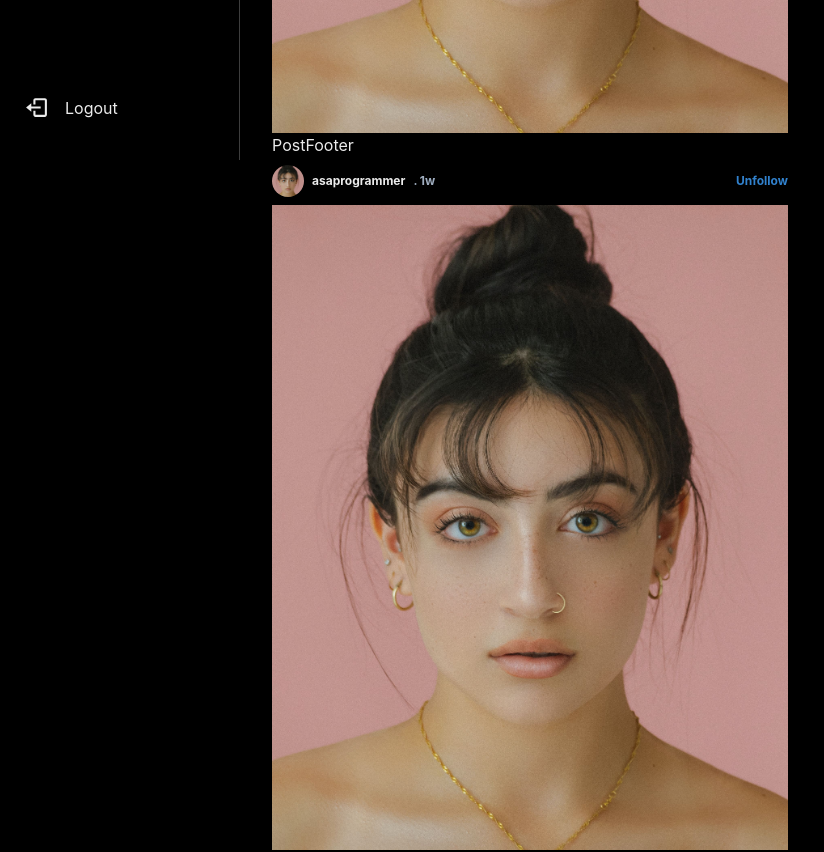
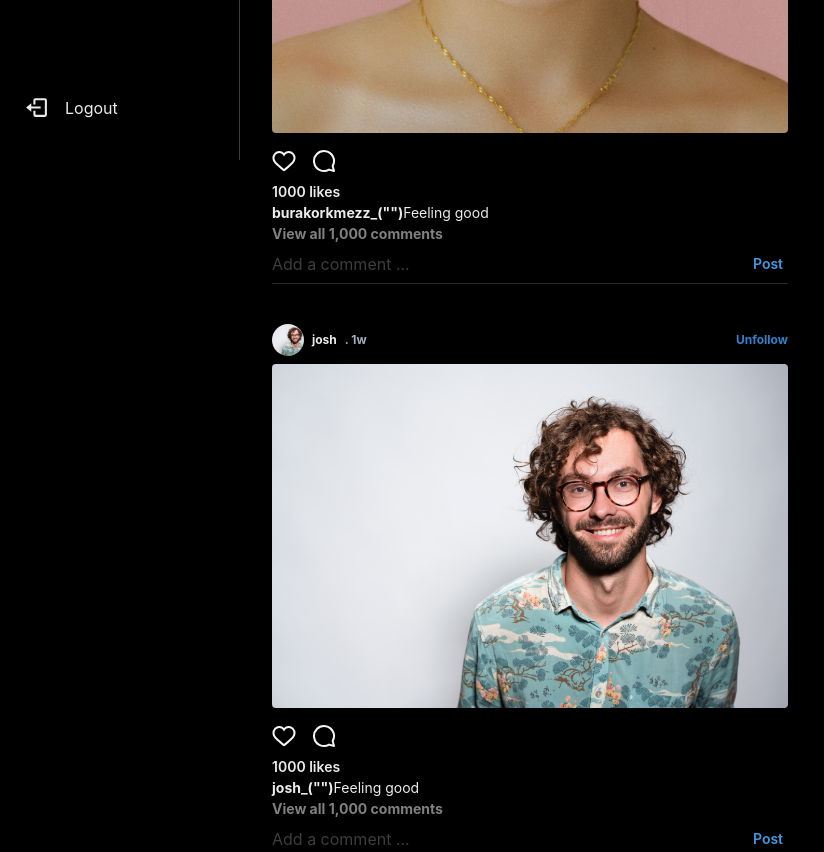
Before and after one commit to tolu13/instagram_clone, a React (Vite) app: page / in a window 1280 px wide. Shown: the part 640-1492 px from the top of the page, without its empty margins (0-824 px from the left). Built offline with nearby package versions, Linux system fonts and the light colour scheme.

Commit message:
still working on the Ui

```diff
--- a/src/components/FeedPosts/FeedPost.jsx
+++ b/src/components/FeedPosts/FeedPost.jsx
@@ -3,16 +3,16 @@ import React from 'react'
 import PostHeader from './PostHeader';
 import PostFooter from './PostFooter';
 
-const FeedPost = () => {
+const FeedPost = ({img, username, avatar}) => {
   return (
     <>
-    <PostHeader />
-    <Box>
-        <Image  src='/img1.png' alt='user profile pic' />
+    <PostHeader  username={username} avatar={avatar}/>
+    <Box my={2} borderRadius={4} overflow={"hidden"}>
+        <Image  src={img} alt={username}/>
     </Box>
-    < PostFooter />
+    < PostFooter  username={username}/>
     </>
-  )
-}
+  );
+};
 
 export default FeedPost;
--- a/src/components/FeedPosts/FeedPosts.jsx
+++ b/src/components/FeedPosts/FeedPosts.jsx
@@ -6,10 +6,11 @@ const FeedPosts = () => {
   return (
     <>
     <Container maxW={"container.sm"} py={10} px={2}>
-      <FeedPost />
-      <FeedPost />
-      <FeedPost />
-      <FeedPost />
+      <FeedPost  img='/img1.png' username='burakorkmezz' avatar='img1.png'/>
+      <FeedPost  img='/img2.png' username='josh' avatar='img2.png'/>
+      <FeedPost  img='/Screenshot_20240317-225326.jpg' username='Slimtolu' avatar='Screenshot_20240317-225326.jpg'/>
+      <FeedPost  img='/tolu-redshirt.jpg' username='Slimtee' avatar='tolu-redshirt.jpg' />
+      <FeedPost  img='/img3.png' username='johndoe' avatar='img3.png'/>
     </Container>
     </>
   )
--- a/src/components/FeedPosts/PostFooter.jsx
+++ b/src/components/FeedPosts/PostFooter.jsx
@@ -1,8 +1,54 @@
-import React from 'react';
+import { Box, Button, Flex, Input, InputGroup, InputRightElement, Text } from '@chakra-ui/react';
+import React, { useState } from 'react';
+import { CommentLogo, NotificationsLogo, UnlikeLogo } from '../../assets/constants';
 
-const PostFooter = () => {
+const PostFooter = ({username}) => {
+  const [liked, setLiked] = useState(false);
+  const [likes, setLikes] = useState(1000);
+
+
+  const handleLike = () => {
+    if (liked) {
+      setLiked(false);
+      setLikes(likes - 1);
+    } else {
+      setLiked(true);
+      setLikes(likes + 1);
+    }
+  };
+
+
   return (
-    <div>PostFooter</div>
+    <Box mb={10}>
+    <Flex alignItems={"center"} gap={4} w={"full"} pt={0} mb={2} mt={4}>
+      <Box onClick={handleLike} cursor={"pointer"} fontSize={18}>
+        {!liked ? <NotificationsLogo /> : <UnlikeLogo />}
+      </Box>
+      <Box cursor={"pointer"} fontSize={18}>
+        <CommentLogo />
+      </Box>
+    </Flex>
+    <Text fontWeight={600} fontSize={"sm"}>
+      {likes} likes
+    </Text>
+    <Text fontSize={'sm'} fontWeight={700}>
+          {username}_("")
+          <Text as={'span'} fontWeight={400}>
+            Feeling good
+          </Text>
+          <Text fontSize={'sm'} color={"gray"}>
+            View all 1,000 comments
+          </Text>
+    </Text>
+    <Flex alignItems={"center"} justifyContent={"space-between"} gap={2} w={"full"}>
+      <InputGroup>
+        <Input  variant={"flushed"} placeholder={"Add a comment ..."}/>
+        <InputRightElement>
+          <Button borderRadius={15} fontSize={14} color={"blue.400"} _hover={{color: "white"}} bg={"transparent"}>Post</Button>
+        </InputRightElement>
+      </InputGroup>
+    </Flex>
+    </Box>
   )
 }
 
--- a/src/components/FeedPosts/PostHeader.jsx
+++ b/src/components/FeedPosts/PostHeader.jsx
@@ -1,14 +1,14 @@
 import { Avatar, Box, Flex, Image, Text, VStack } from '@chakra-ui/react';
 import React from 'react';
 
-const PostHeader = () => {
+const PostHeader = ({username, avatar}) => {
   return (
     <>
     <Flex justifyContent={"space-between"} alignItems={"center"} w={"full"} my={2}>
       <Flex alignItems={"center"} gap={2}>
-        <Avatar  src='/img1.png' alt='user profile pics' size={"sm"}/>
+        <Avatar  src={avatar} alt='user profile pics' size={"sm"}/>
         <Flex fontSize={12} fontWeight={"bold"} gap={'2'}>
-          asaprogrammer
+          {username}
           <Box color={"gray.400"}>
             . 1w
           </Box>
```
Also changed, not shown: public/Screenshot_20240317-225326.jpg (added), public/tolu-redshirt.jpg (added).
